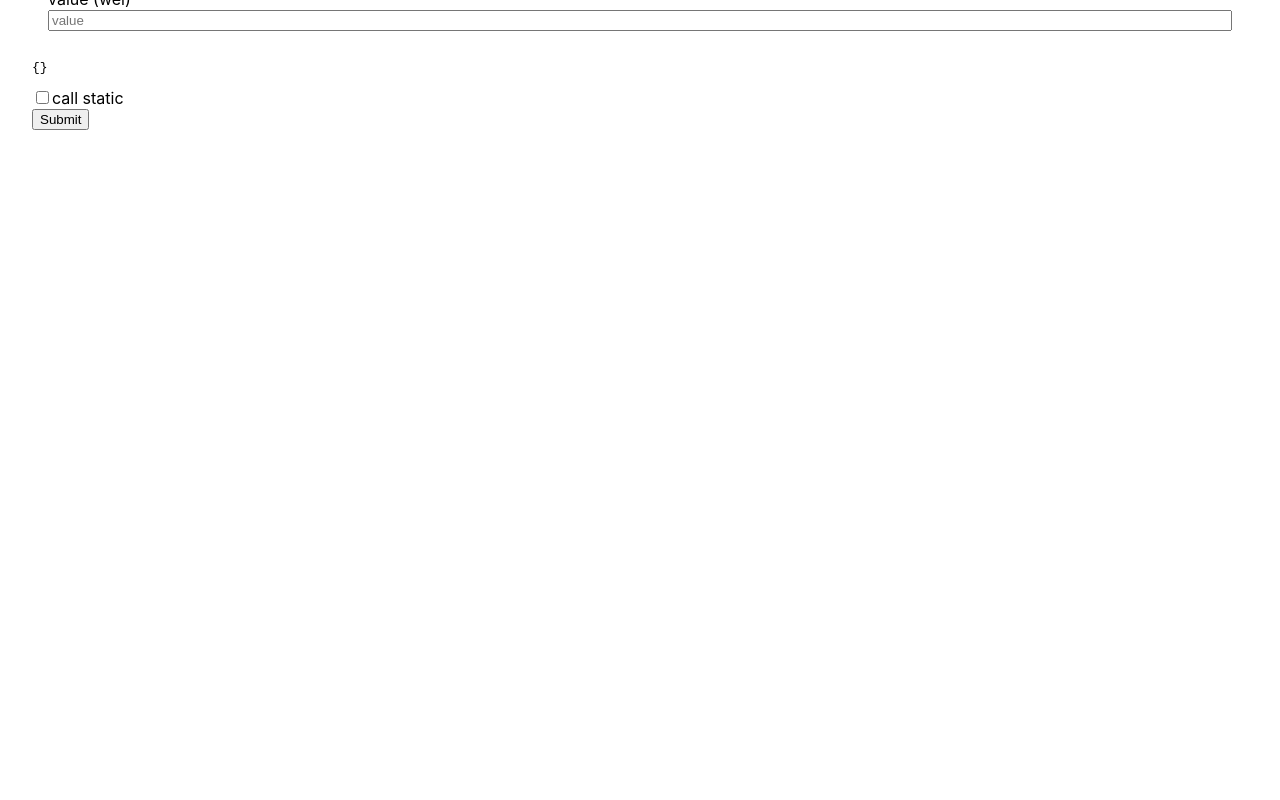
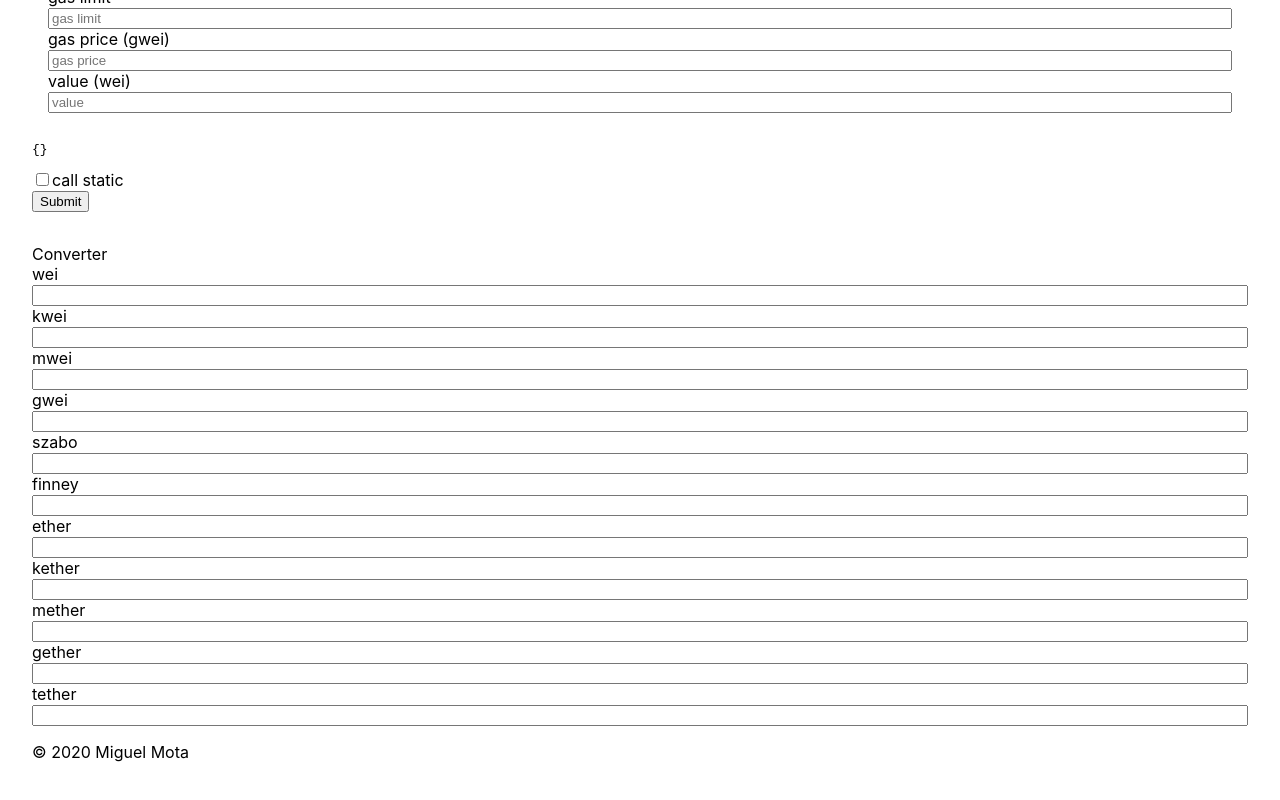
Before and after one commit to miguelmota/ethereum-abi-caller, a React (Create React App) app: page / in a window 1280 px wide. Shown: the part 876-1676 px from the top of the page. Before the commit the page ends 1070 px from the top, so only its background shows below. Built offline with nearby package versions, Linux system fonts and the light colour scheme.

Commit message:
Add ether converter

```diff
--- a/package.json
+++ b/package.json
@@ -10,6 +10,7 @@
     "@types/node": "^12.19.3",
     "@types/react": "^16.9.56",
     "@types/react-dom": "^16.9.9",
+    "ether-converter": "0.0.13",
     "ethers": "^5.0.19",
     "prettier-standard": "^16.4.1",
     "react": "^17.0.1",
--- a/src/App.tsx
+++ b/src/App.tsx
@@ -1,12 +1,69 @@
-import React, { useEffect, useState } from 'react'
+import React, { useEffect, useState, SyntheticEvent } from 'react'
 import * as ethers from 'ethers'
+// @ts-ignore
+import etherConverter from 'ether-converter'
 import abis from './abi'
 
-const networkOptions = ['mainnet', 'kovan', 'goerli', 'rinkeby', 'ropsten']
+const networkOptions = [
+  'mainnet',
+  'kovan',
+  'goerli',
+  'rinkeby',
+  'ropsten',
+  'injected'
+]
 
 function getTxExplorerUrl (txHash: string, network: string) {
   const subdomain = network === 'mainnet' ? '' : `${network}.`
   return `https://${subdomain}etherscan.io/tx/${txHash}`
+}
+
+function Converter () {
+  const [values, setValues] = useState<any>({})
+  const units = [
+    'wei',
+    'kwei',
+    'mwei',
+    'gwei',
+    'szabo',
+    'finney',
+    'ether',
+    'kether',
+    'mether',
+    'gether',
+    'tether'
+  ]
+
+  return (
+    <div>
+      <label>Converter</label>
+      {units.map(unit => {
+        let val = values[unit] ?? ''
+        return (
+          <div>
+            <label>{unit}</label>
+            <input
+              type='text'
+              value={val}
+              onChange={(event: any) => {
+                try {
+                  const value = event.target.value
+                  const result = etherConverter(value, unit)
+                  if (result['wei'] === 'NaN') {
+                    setValues({})
+                  } else {
+                    setValues(result)
+                  }
+                } catch (err) {
+                  console.error(err)
+                }
+              }}
+            />
+          </div>
+        )
+      })}
+    </div>
+  )
 }
 
 function Select (props: any = {}) {
@@ -132,6 +189,7 @@ function AbiForm (props: any = {}) {
         props.onSubmit(res)
       }
     } catch (err) {
+      console.error(err)
       alert(err.message)
     }
   }
@@ -152,6 +210,7 @@ function AbiForm (props: any = {}) {
   }
 
   const txLink = txhash ? getTxExplorerUrl(txhash, props.network) : null
+  const windowWeb3 = (window as any).ethereum
 
   return (
     <div>
@@ -159,11 +218,26 @@ function AbiForm (props: any = {}) {
         <label style={{ marginBottom: '0.5rem' }}>
           <strong>{abiObj.name}</strong>
         </label>
-        {abiObj.inputs.map((input: any, i: number) => {
+        {abiObj?.inputs?.map((input: any, i: number) => {
           return (
             <div key={i}>
               <label>
-                {input.name} ({input.type})
+                {input.name} ({input.type}){' '}
+                {input.type === 'address' && windowWeb3 ? (
+                  <button
+                    onClick={async (event: SyntheticEvent) => {
+                      event.preventDefault()
+                      const provider = new ethers.providers.Web3Provider(
+                        windowWeb3
+                      )
+                      const newArgs = Object.assign({}, args)
+                      newArgs[i] = await provider?.getSigner()?.getAddress()
+                      setArgs(newArgs)
+                    }}
+                  >
+                    from web3
+                  </button>
+                ) : null}
               </label>
               <TextInput
                 value={args[i]}
@@ -245,6 +319,10 @@ function App () {
       return new ethers.providers.JsonRpcProvider(url.replace('{network}', net))
     }
 
+    if (net === 'injected') {
+      return new ethers.providers.Web3Provider((window as any).ethereum)
+    }
+
     return ethers.providers.getDefaultProvider(net)
   })
   const [wallet, setWallet] = useState<any>(rpcProvider)
@@ -273,10 +351,15 @@ function App () {
     return localStorage.getItem('selectedAbiMethod') || 'transfer'
   })
   useEffect(() => {
+    ;(window as any).provider = rpcProvider
+  }, [rpcProvider])
+  useEffect(() => {
     try {
       if (useWeb3) {
-        if (window.ethereum) {
-          const provider = new ethers.providers.Web3Provider(window.ethereum)
+        if ((window as any).ethereum) {
+          const provider = new ethers.providers.Web3Provider(
+            (window as any).ethereum
+          )
           const signer = provider.getSigner()
           setWallet(signer)
         } else {
@@ -305,7 +388,7 @@ function App () {
   }, [selectedAbi, customAbi])
   const updateUseWeb3 = (event: any) => {
     const checked = event.target.checked
-    localStorage.getItem('useWeb3', checked)
+    localStorage.setItem('useWeb3', checked)
     setUseWeb3(checked)
   }
   const handleNetworkChange = (value: string) => {
@@ -314,6 +397,11 @@ function App () {
     if (rpcProviderUrl) {
       let url = rpcProviderUrl.replace('{network}', value)
       const provider = new ethers.providers.JsonRpcProvider(url)
+      setRpcProvider(provider)
+    } else if (value === 'injected') {
+      const provider = new ethers.providers.Web3Provider(
+        (window as any).ethereum
+      )
       setRpcProvider(provider)
     } else {
       setRpcProvider(ethers.providers.getDefaultProvider(value))
@@ -392,6 +480,9 @@ function App () {
   }
   return (
     <main>
+      <header>
+        <h1>Ethereum ABI caller tool</h1>
+      </header>
       <section>
         <Select
           onChange={handleNetworkChange}
@@ -441,6 +532,8 @@ function App () {
         <div>{renderMethodSelect()}</div>
       </section>
       <section>{renderMethodForm()}</section>
+      <Converter />
+      <footer style={{ margin: '1rem 0' }}>© 2020 Miguel Mota</footer>
     </main>
   )
 }
--- a/src/index.css
+++ b/src/index.css
@@ -53,3 +53,7 @@ pre {
   white-space: break-spaces;
   word-break: break-all;
 }
+
+footer {
+  display: block;
+}
```
Also changed, not shown: 2 other files (tests, documents, lock files or other folders).
